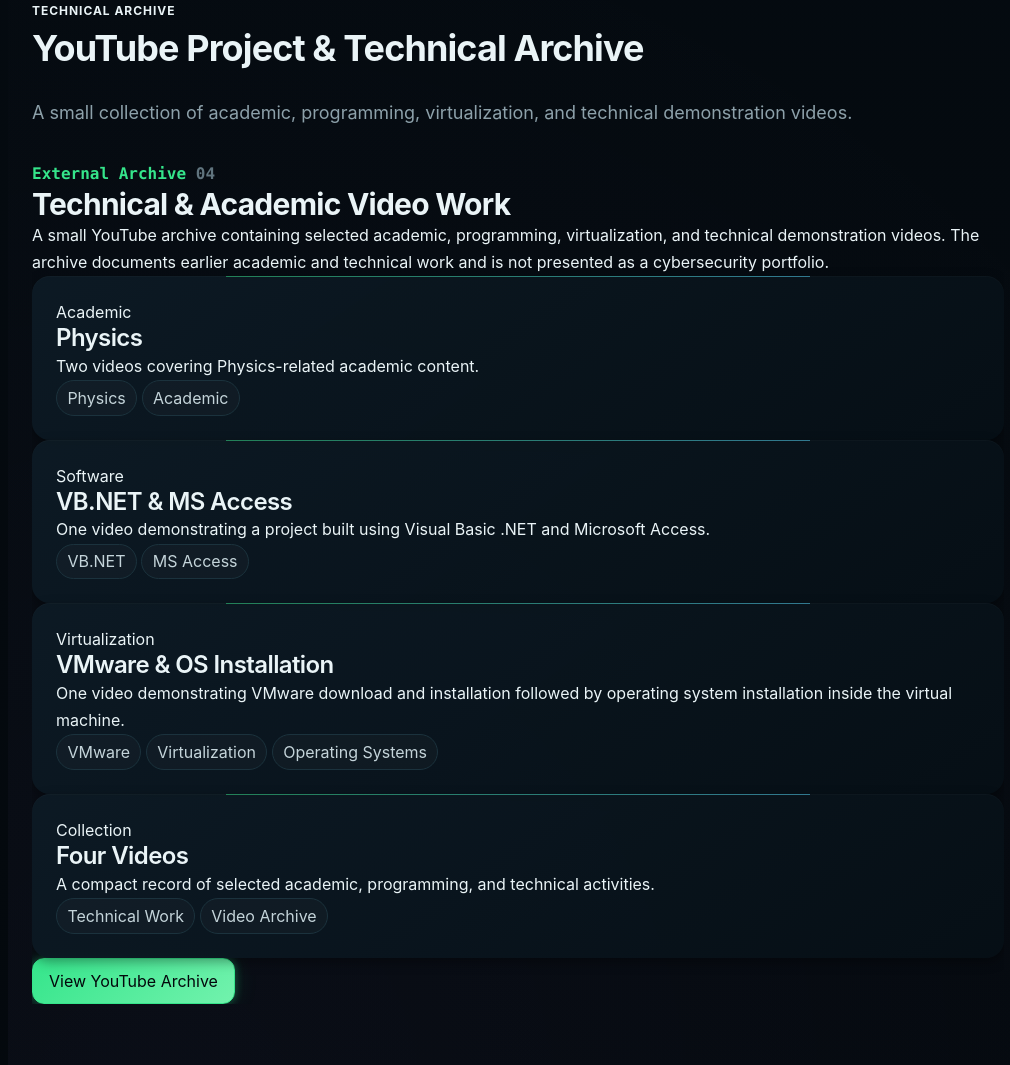
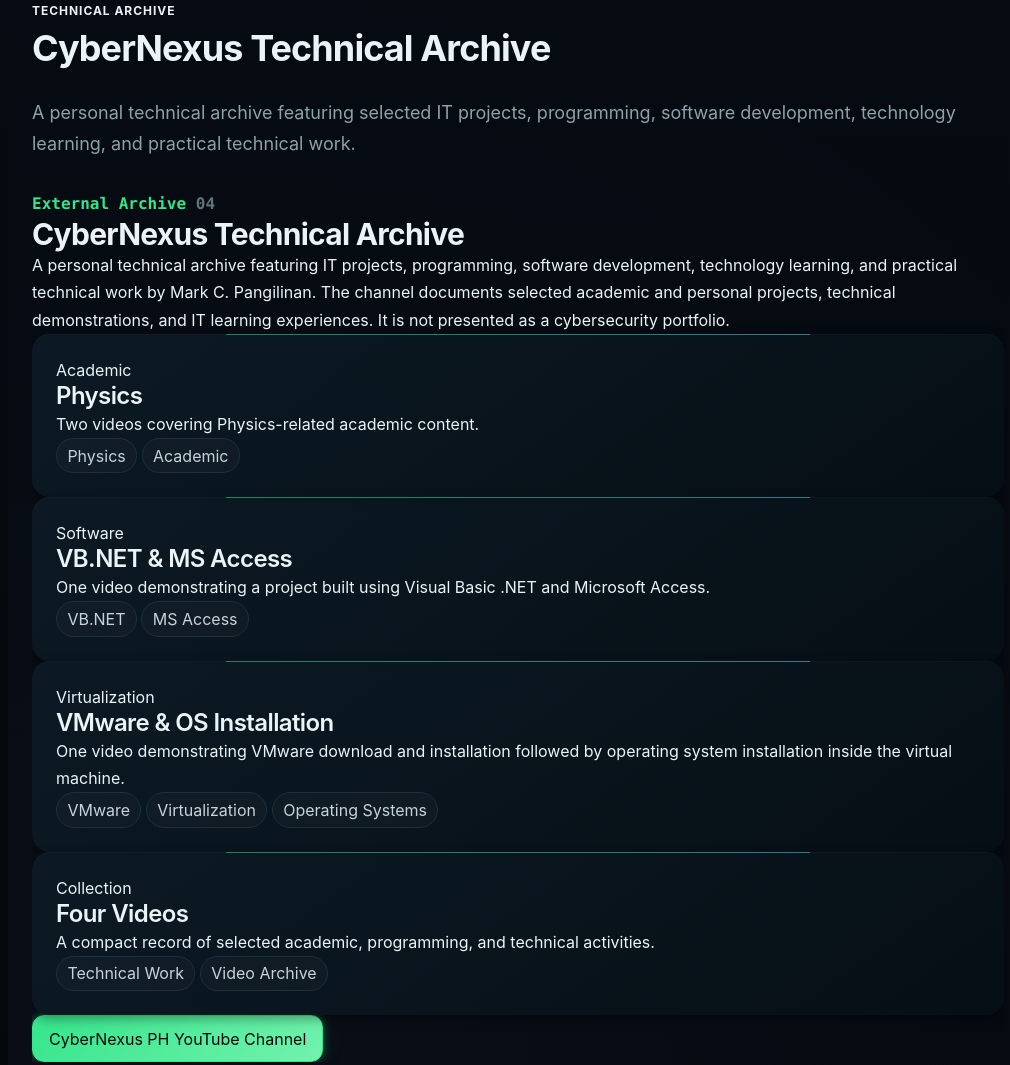
Before and after one commit to CyberNexus-EIT/cybernexus-it-portfolio, a plain HTML site: page frontend/projects.html in a window 1280 px wide. Shown: the part 3361-4426 px from the top of the page, without its empty margins (252-1262 px from the left). Drawn offline with Linux system fonts and the light colour scheme; no server answers.

Commit message:
Update YouTube archive link

```diff
--- a/frontend/projects.html
+++ b/frontend/projects.html
@@ -1082,13 +1082,14 @@
                     </span>
 
                     <h2 class="section-title">
-                        YouTube Project &amp; Technical Archive
+                        CyberNexus Technical Archive
                     </h2>
 
                     <p class="section-subtitle">
-                        A small collection of academic, programming,
-                        virtualization, and technical demonstration
-                        videos.
+                        A personal technical archive featuring
+                        selected IT projects, programming, software
+                        development, technology learning, and
+                        practical technical work.
                     </p>
 
                 </div>
@@ -1110,16 +1111,19 @@
 
 
                     <h3 class="project-title">
-                        Technical &amp; Academic Video Work
+                        CyberNexus Technical Archive
                     </h3>
 
 
                     <p class="project-text">
-                        A small YouTube archive containing selected
-                        academic, programming, virtualization, and
-                        technical demonstration videos. The archive
-                        documents earlier academic and technical work
-                        and is not presented as a cybersecurity portfolio.
+                        A personal technical archive featuring IT
+                        projects, programming, software development,
+                        technology learning, and practical technical
+                        work by Mark C. Pangilinan. The channel
+                        documents selected academic and personal
+                        projects, technical demonstrations, and IT
+                        learning experiences. It is not presented as
+                        a cybersecurity portfolio.
                     </p>
 
 
@@ -1259,12 +1263,12 @@
 
                         <a
                             class="button button-primary"
-                            href="https://youtube.com/@cyber-phys.sec.engineer?si=LbhvQvdXzTLgIwU6"
+                            href="https://youtube.com/@cybernexusph"
                             target="_blank"
                             rel="noopener noreferrer"
-                            aria-label="View YouTube technical and academic archive"
-                        >
-                            View YouTube Archive
+                            aria-label="View CyberNexus PH YouTube Channel"
+                        >
+                            CyberNexus PH YouTube Channel
                         </a>
 
                     </div>
```
